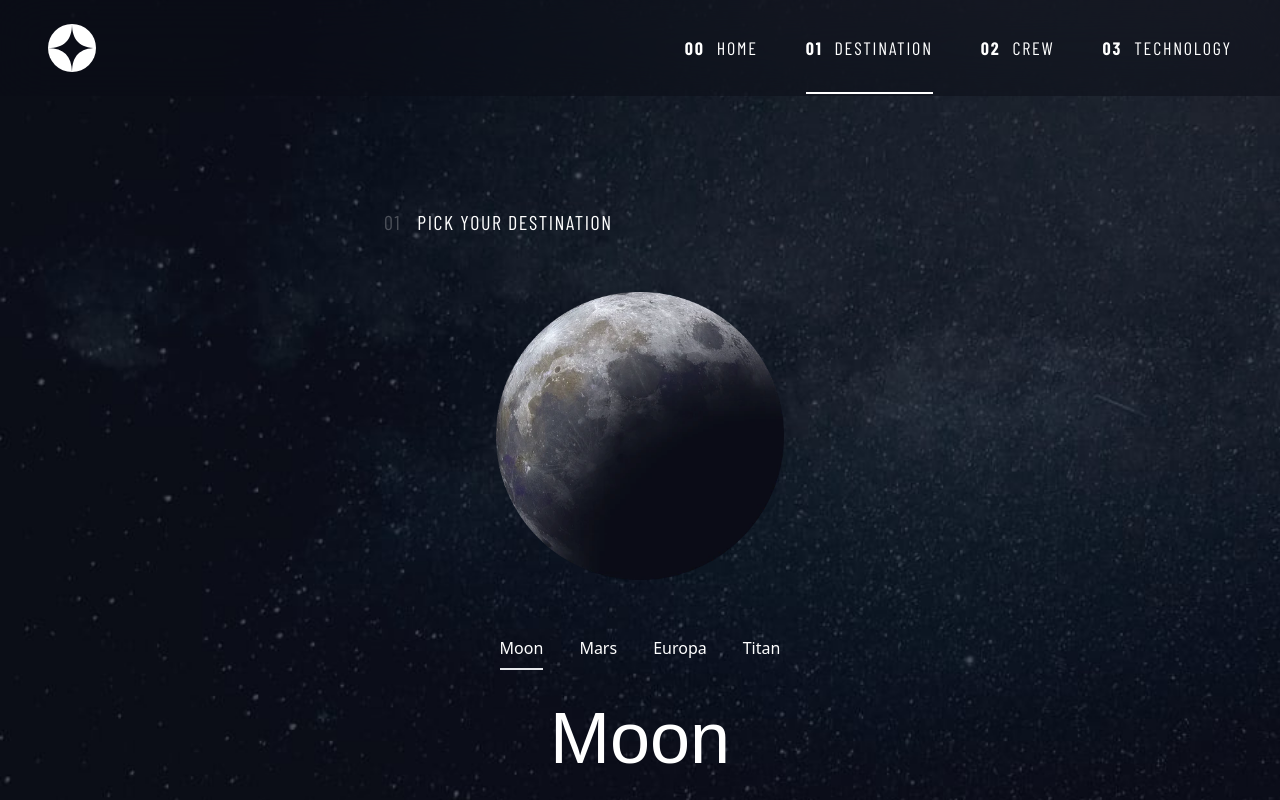
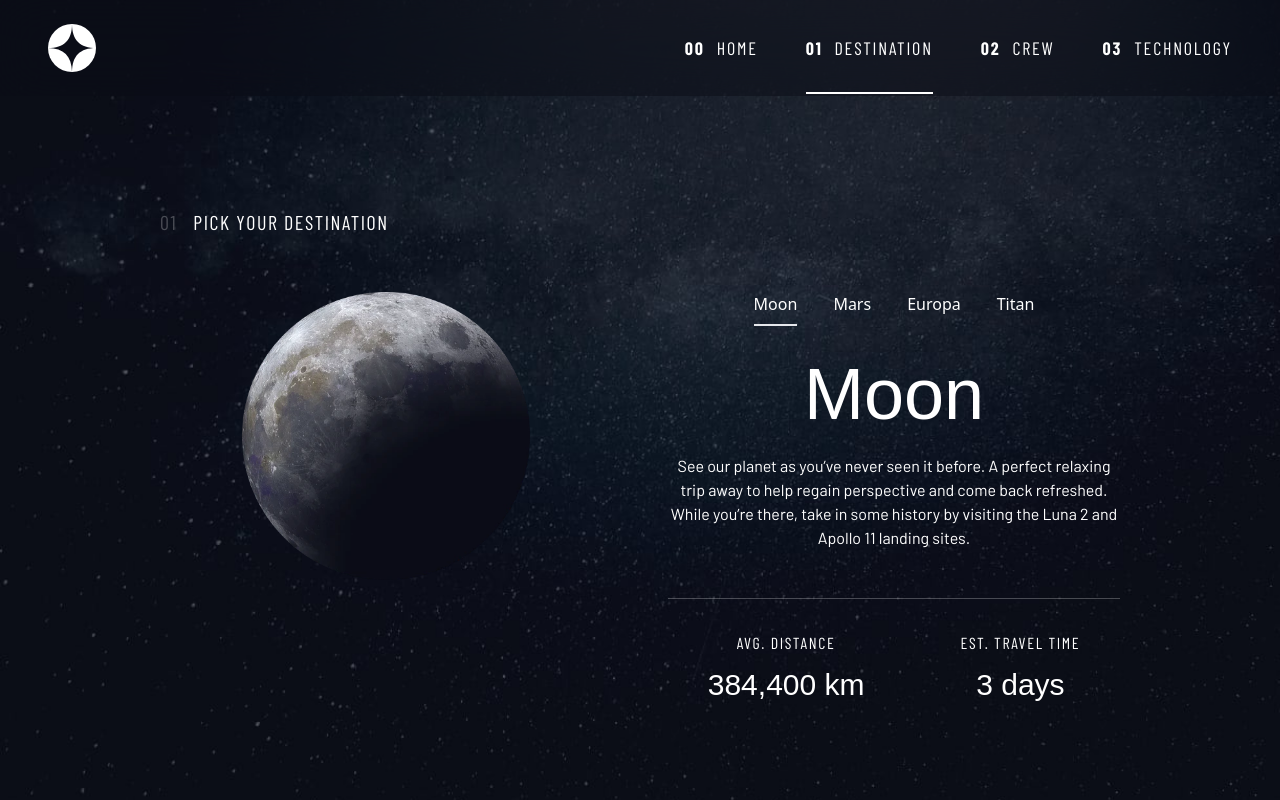
Before and after one commit to kamalsingh200238/space_website_v2, a Next.js app: page /destination in a window 1280 px wide. Shown: the top 800 px of the page. Built offline with nearby package versions, Linux system fonts and the light colour scheme; a web font is replaced by a local one.

Commit message:
removed console log and on lg breakpoint grid will have 2 coloumns

```diff
--- a/pages/destination/index.tsx
+++ b/pages/destination/index.tsx
@@ -27,8 +27,6 @@ export default function Destination({
   const [count, setCount] = useState(0);
   const activeDestination = destinationData[count];
 
-  console.log({ count, activeDestination });
-
   function handleButtonClick(index: number) {
     setCount(index);
   }
@@ -48,7 +46,7 @@ export default function Destination({
                   Destination
                 </h1>
               </div>
-              <div className="grid items-start gap-6 md:gap-14">
+              <div className="grid items-start gap-6 md:gap-14 lg:grid-cols-2">
                 <div className="relative aspect-square w-44 justify-self-center md:w-72">
                   <Image
                     src={activeDestination.images.webp}
```
